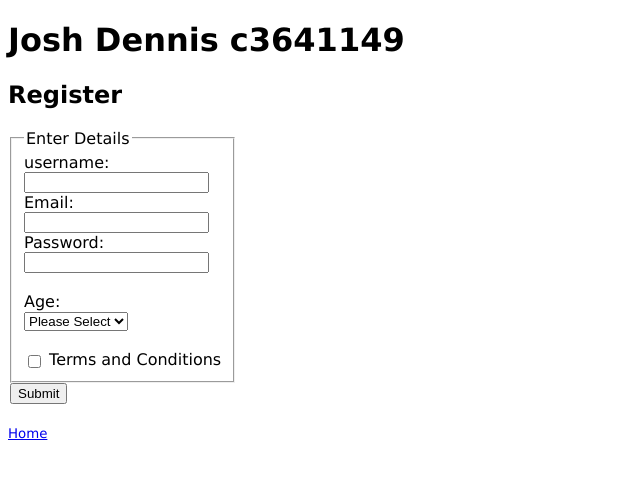
After one commit to JDennis21/LBU_WAT_2023, a PHP site: page /portfolio/register/register.php in a window 1280 px wide. The commit adds this page. Shown: the top 479 px of the page, without its empty margins (0-640 px from the left). Run offline with PHP 8.4, Linux system fonts and the light colour scheme.

Commit message:
Completed portfolio task 1

```diff
--- /dev/null
+++ b/WATc3641149/watJoshDennis.php
@@ -0,0 +1 @@
+<?php
--- /dev/null
+++ b/portfolio/register/connection.php
@@ -0,0 +1,12 @@
+<?php
+//Set up the database access credentials
+$hostname = 'localhost'; //host name
+$username = 'root'; //your standard uni id
+$password = ''; // the password found on the W: drive
+$databaseName = 'wat2023'; //the name of the db you are using on phpMyAdmin
+try {
+    $connection = mysqli_connect($hostname, $username, $password, $databaseName);
+} catch (mysqli_sql_exception $e) {
+    $connection = exit("Unable to connect to database!");
+}
+session_start();
--- /dev/null
+++ b/portfolio/register/register.php
@@ -0,0 +1,84 @@
+<!DOCTYPE html>
+<html lang="en">
+<head>
+    <title>Register</title>
+    <link type="text/css" rel="stylesheet" href="../../style/main.css" />
+</head>
+<header>
+    <h1>Josh Dennis c3641149</h1>
+</header>
+<body>
+<?php
+include "connection.php";
+?>
+<div>
+    <h2>Register</h2>
+    <form method="post" action="/portfolio/register/insertRecord.php">
+        <fieldset class="formFit">
+            <legend>
+                Enter Details
+            </legend>
+            <label for="regUser">username: </label>
+            <br />
+            <input type="text" name="txtUsername" id="regUser"
+                   value="<?php if (isset($_SESSION["username"])) echo $_SESSION["username"]; ?>" />
+            <span class="error"><?php if (isset($_SESSION["nameErr"]))echo "*" . $_SESSION["nameErr"];?></span>
+            <br />
+            <label for="regEmail">Email: </label>
+            <br />
+            <input type="text" name="txtEmail" id="regEmail"
+                   value="<?php if (isset($_SESSION["email"])) echo $_SESSION["email"]; ?>"/>
+            <span class="error"><?php if (isset($_SESSION["emailErr"]))echo "*" . $_SESSION["emailErr"];?></span>
+            <br />
+            <label for="regPass">Password: </label>
+            <br />
+            <input type="password" name="txtPass" id="regPass" />
+            <span class="error"><?php if (isset($_SESSION["passErr"]))echo "*" . $_SESSION["passErr"];?></span>
+            <br /><br />
+            <label for="regAge">Age: </label>
+            <br />
+            <select name="selectAge" id="regAge">
+                <option>Please Select</option>
+                <option
+                    <?php
+                    if (isset($_SESSION["age"]) && $_SESSION["age"] == "Under 18") echo "selected";
+                    ?>>Under 18
+                </option>
+                <option
+                    <?php
+                    if (isset($_SESSION["age"]) && $_SESSION["age"] == "18 to 30") echo "selected";
+                    ?>>18 to 30
+                </option>
+                <option
+                    <?php
+                    if (isset($_SESSION["age"]) && $_SESSION["age"] == "31 to 60") echo "selected";
+                    ?>>31 to 60
+                </option>
+                <option
+                    <?php
+                    if (isset($_SESSION["age"]) && $_SESSION["age"] == "Over 60") echo "selected";
+                    ?>>Over 60
+                </option>
+            </select>
+            <span class="error"><?php if (isset($_SESSION["ageErr"]))echo "*" . $_SESSION["ageErr"];?></span>
+            <br /><br />
+            <input type="checkbox" name="checkConditions" id="regConditions" value="checked"
+                <?php if (isset($_SESSION["conditions"]))echo "checked";?> />
+            <label for="regConditions">Terms and Conditions</label>
+            <span class="error"><?php if (isset($_SESSION["termsErr"]))echo "*" . $_SESSION["termsErr"];?></span>
+        </fieldset>
+        <input type="submit" name="regSubmit" id="regSubmit" />
+    </form>
+    <?php
+    if (isset($_SESSION["status"])) {
+        echo "<br />" . $_SESSION["status"];
+    }
+    $_SESSION = array();
+    ?>
+</div>
+<footer>
+    <br />
+    <small> <a href="../../html/WatIndex.html">Home</a></small>
+</footer>
+</body>
+</html>
--- a/style/main.css
+++ b/style/main.css
@@ -75,3 +75,8 @@ body {
 #regConditions{
     vertical-align: middle;
 }
+
+.error{
+    color: darkred;
+    font-weight: bold;
+}
```
Also changed, not shown: WATc3641149/connection.php (added, +11 -0 lines), portfolio/register/insertRecord.php (added, +107 -0 lines).
